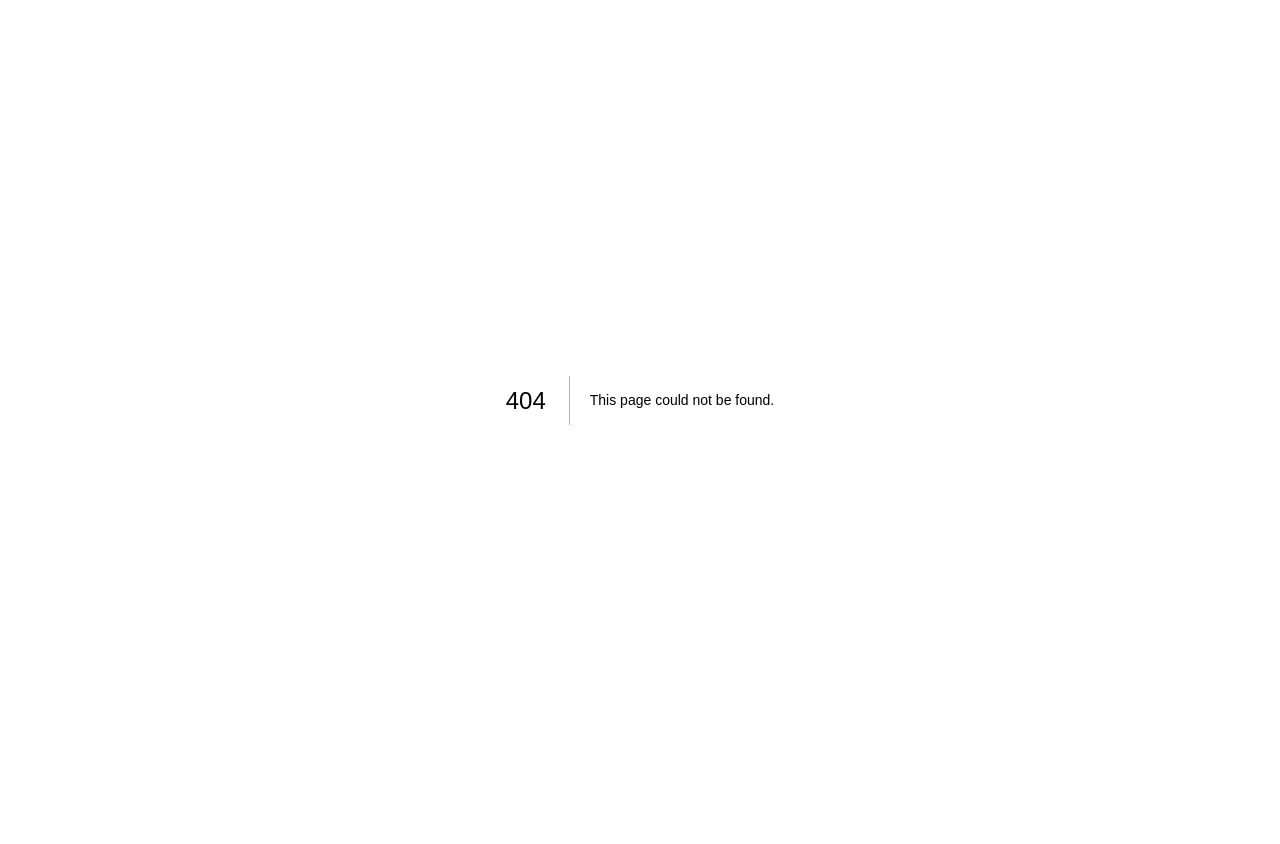
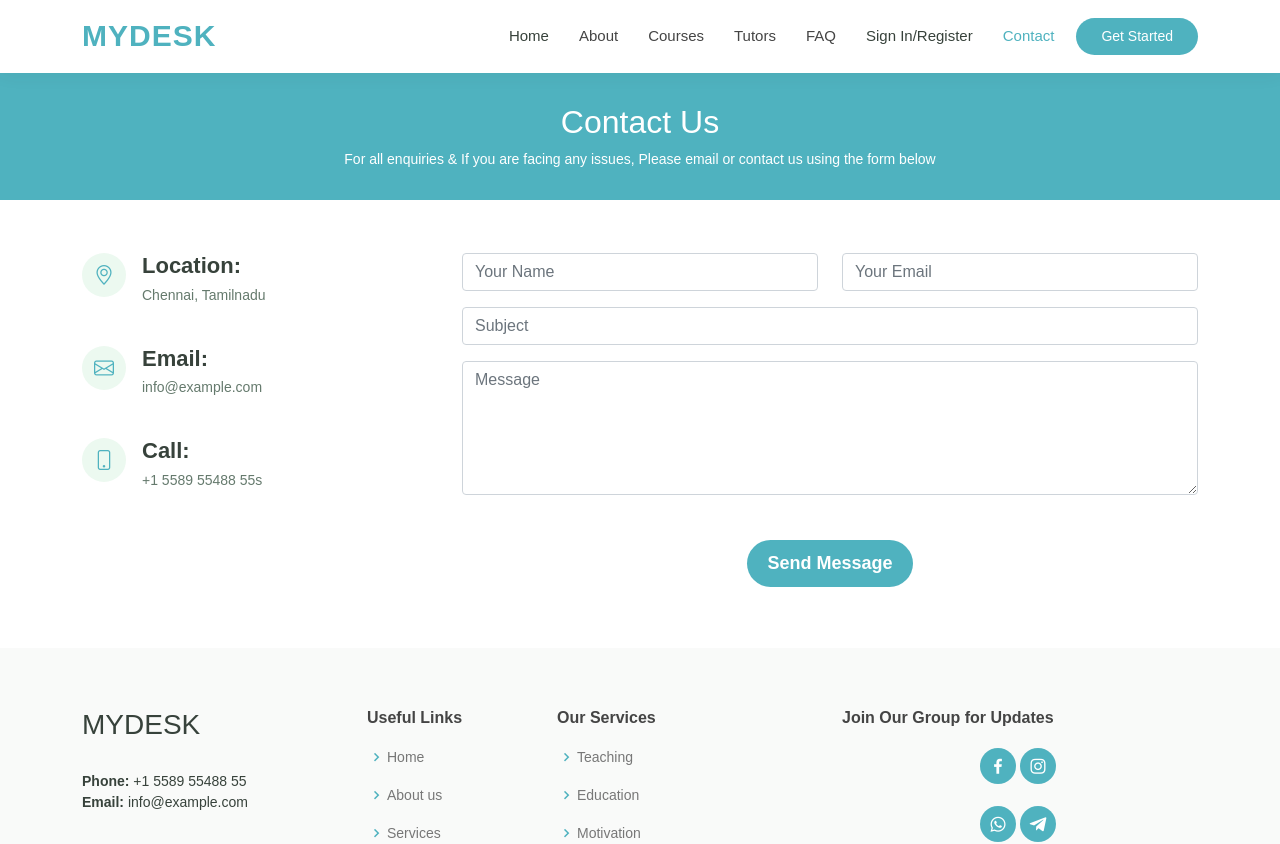
Before and after one commit to vinaypugal/mydesk, a Next.js app: page /contact in a window 1280 px wide. Before the commit this address had no page. Shown: the top 844 px of the page. Before the commit the page ends 800 px from the top, so only its background shows below. Built offline with nearby package versions, Linux system fonts and the light colour scheme; a web font is replaced by a local one.

Commit message:
added contact page

```diff
--- /dev/null
+++ b/pages/contact.js
@@ -0,0 +1,121 @@
+import React from "react";
+import Footer from "../components/Footer";
+import Header from "../components/Header";
+const Contact = () => {
+  return (
+    <>
+      <Header />
+      <main id="main">
+        {/* ======= Breadcrumbs ======= */}
+        <div className="breadcrumbs" data-aos="fade-in">
+          <div className="container">
+            <h2>Contact Us</h2>
+            <p>
+              For all enquiries &amp; If you are facing any issues, Please email
+              or contact us using the form below{" "}
+            </p>
+          </div>
+        </div>
+        {/* End Breadcrumbs */}
+        {/* ======= Contact Section ======= */}
+        <section id="contact" className="contact">
+          <div className="container" data-aos="fade-up">
+            <div className="row mt-5">
+              <div className="col-lg-4">
+                <div className="info">
+                  <div className="address">
+                    <i className="bi bi-geo-alt" />
+                    <h4>Location:</h4>
+                    <p>Chennai, Tamilnadu</p>
+                  </div>
+                  <div className="email">
+                    <i className="bi bi-envelope" />
+                    <h4>Email:</h4>
+                    <p>info@example.com</p>
+                  </div>
+                  <div className="phone">
+                    <i className="bi bi-phone" />
+                    <h4>Call:</h4>
+                    <p>+1 5589 55488 55s</p>
+                  </div>
+                </div>
+              </div>
+              <div className="col-lg-8 mt-5 mt-lg-0">
+                <form method="post" role="form" className="email-form">
+                  <div className="row">
+                    <div className="col-md-6 form-group">
+                      <input
+                        type="text"
+                        name="name"
+                        className="form-control"
+                        id="name"
+                        placeholder="Your Name"
+                        required
+                      />
+                    </div>
+                    <div className="col-md-6 form-group mt-3 mt-md-0">
+                      <input
+                        type="email"
+                        className="form-control"
+                        name="email"
+                        id="email"
+                        placeholder="Your Email"
+                        required
+                      />
+                    </div>
+                  </div>
+                  <div className="form-group mt-3">
+                    <input
+                      type="text"
+                      className="form-control"
+                      name="subject"
+                      id="subject"
+                      placeholder="Subject"
+                      required
+                    />
+                  </div>
+                  <div className="form-group mt-3">
+                    <textarea
+                      className="form-control"
+                      name="message"
+                      rows={5}
+                      placeholder="Message"
+                      required
+                      defaultValue={""}
+                    />
+                  </div>
+                  <br />
+                  <div
+                    className="text-center registration-form"
+                    style={{ padding: "1px" }}
+                  >
+                    <button
+                      className="btn btn-block create-account"
+                      type="submit"
+                    >
+                      Send Message
+                    </button>
+                  </div>
+                </form>
+              </div>
+            </div>
+          </div>
+        </section>
+        {/* End Contact Section */}
+      </main>
+      {/* End #main */}
+      {/* ======= Footer ======= */}
+      <Footer />
+      {/* End Footer */}
+
+      <a
+        href="#"
+        className="back-to-top d-flex align-items-center justify-content-center"
+      >
+        <i className="bi bi-arrow-up-short" />
+      </a>
+    </>
+  );
+};
+
+export default Contact;
```
